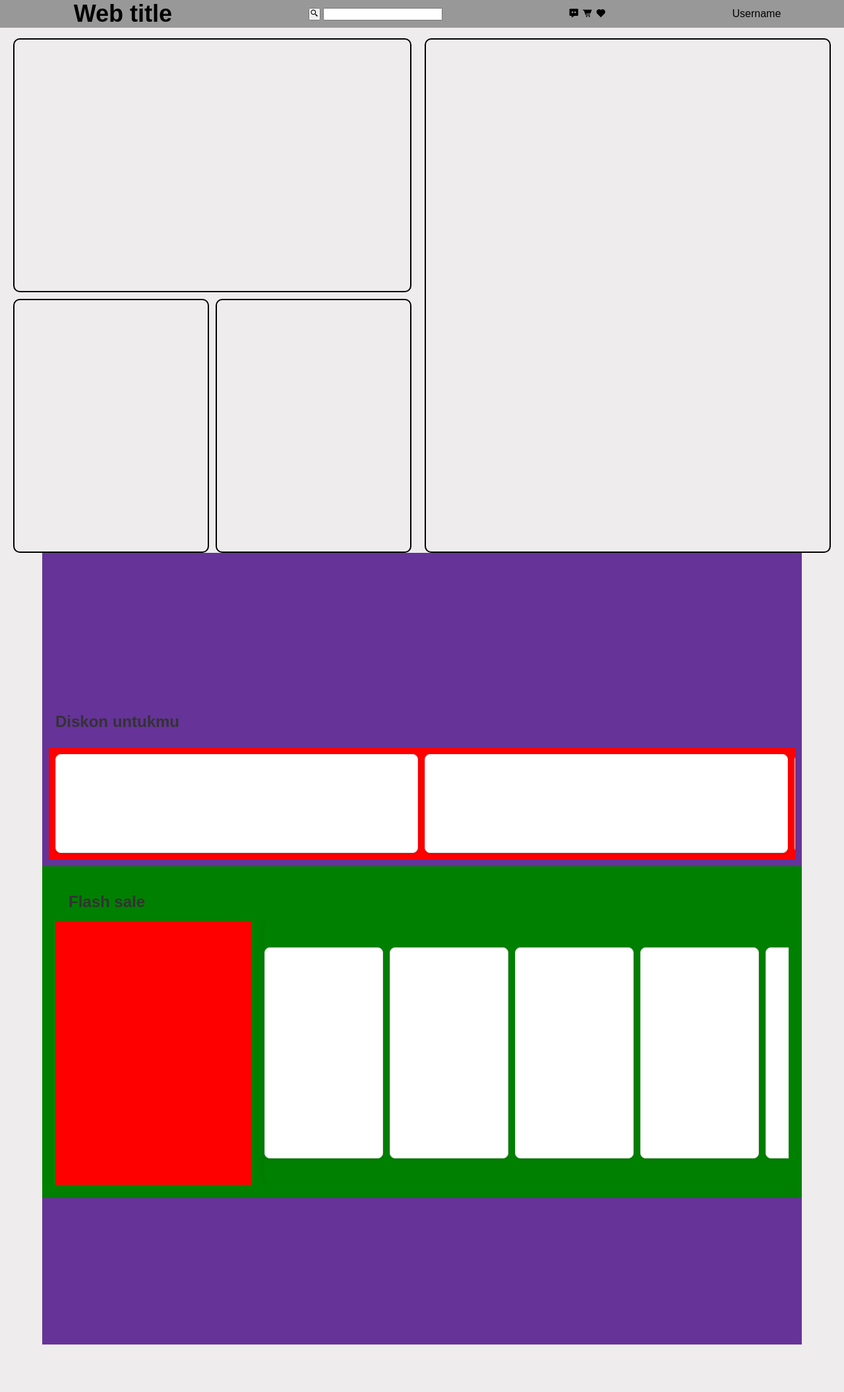
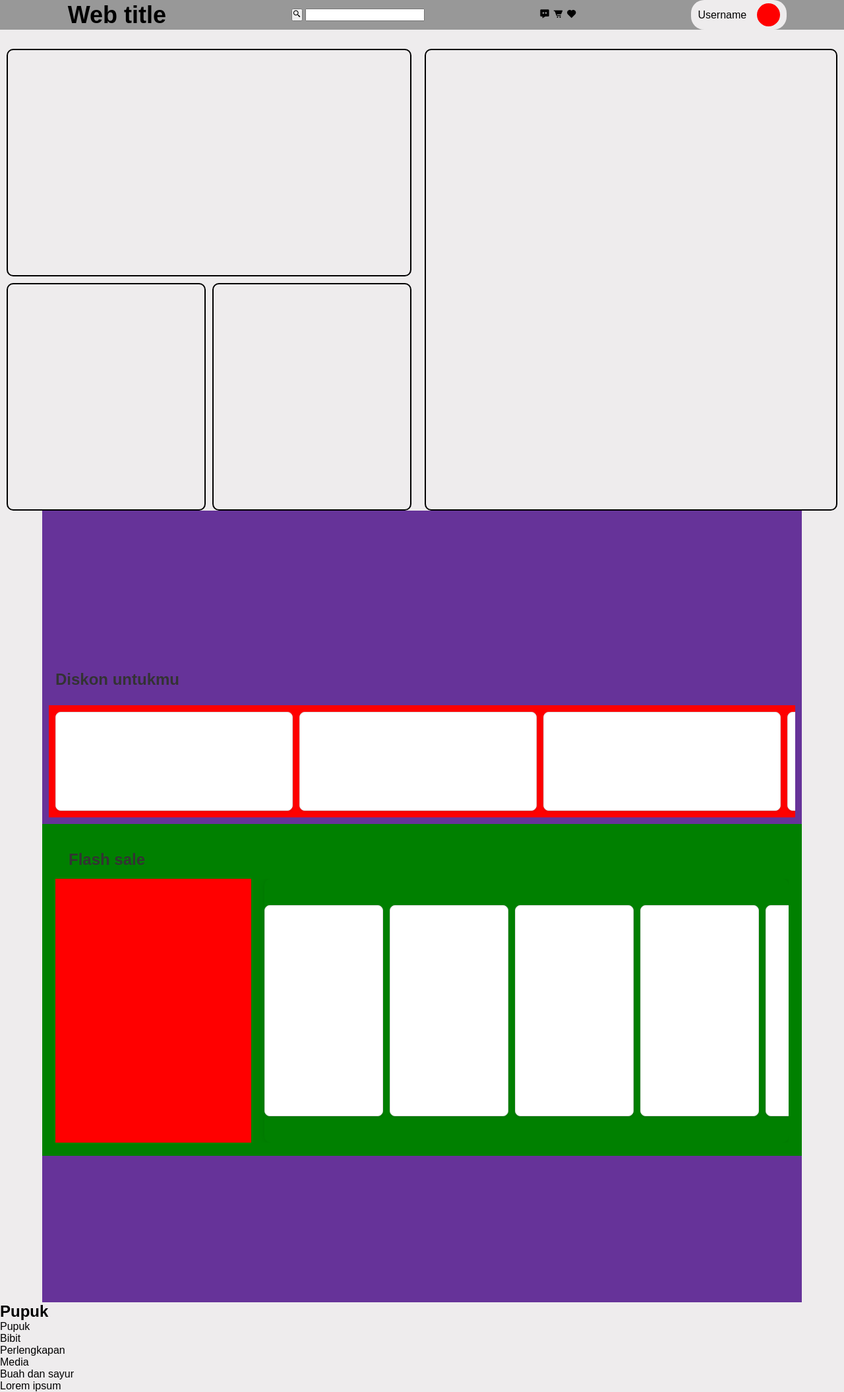
Before and after one commit to akmalm007/jamblang-marketplace, a plain HTML site: page newDesign.html in a window 1280 px wide. Shown: the whole page at 66% size. Before the commit the page ends 2038 px from the top, so only its background shows below. Drawn offline with nearby package versions, Linux system fonts and the light colour scheme.

Commit message:
adding category section

```diff
--- a/css/newStyle.css
+++ b/css/newStyle.css
@@ -18,7 +18,7 @@
 
 body {
   background-color: #eeeced;
-  max-width: 100vw;
+  min-width: auto;
 }
 
 .text a {
@@ -55,13 +55,31 @@ body {
   font-size: 36px;
 }
 
+.user-box {
+  width: fit-content;
+  height: fit-content;
+  padding: 5px 10px;
+  border-radius: 20px;
+  background-color: #eeeced;
+  display: inline-flex;
+  align-items: center;
+}
+
+.user-profile {
+  background-color: red;
+  height: 35px;
+  width: 35px;
+  border-radius: 50%;
+  margin-left: 1rem;
+}
 /* landing page section start */
 
 /* main style */
 .landing-page {
   width: 100%;
-  height: 100vh;
-  padding: 10px;
+  height: 90vh;
+  margin-top: 1rem;
+  padding: 10px 0;
   display: flex;
 }
 
@@ -140,7 +158,7 @@ h2 {
 
 .discount-box {
   flex: 0 0 auto;
-  width: 43dvw;
+  width: 360px;
   height: 150px;
   margin-right: 10px;
   background-color: #fff;
@@ -314,7 +332,7 @@ h2 {
   }
 
   .discount-box {
-    width: 80vw;
+    width: 300px;
   }
 
   .discount-product-section {
--- a/newDesign.html
+++ b/newDesign.html
@@ -108,7 +108,33 @@
         </div>
       </div>
     </section>
+    <!-- discount page end -->
 
-    <!-- discount page end -->
+    <!-- category section -->
+
+    <section class="category-section">
+      <header class="header-category">
+        <div class="header-image">
+          <h1>Pupuk</h1>
+        </div>
+      </header>
+
+      <div class="main-container-category">
+        <nav class="nav-category-container">
+          <div class="category-nav-links">
+            <ul>
+              <li>Pupuk</li>
+              <li>Bibit</li>
+              <li>Perlengkapan</li>
+              <li>Media</li>
+              <li>Buah dan sayur</li>
+              <li>Lorem ipsum</li>
+            </ul>
+          </div>
+        </nav>
+      </div>
+    </section>
+
+    <!-- category section end -->
   </body>
 </html>
```
